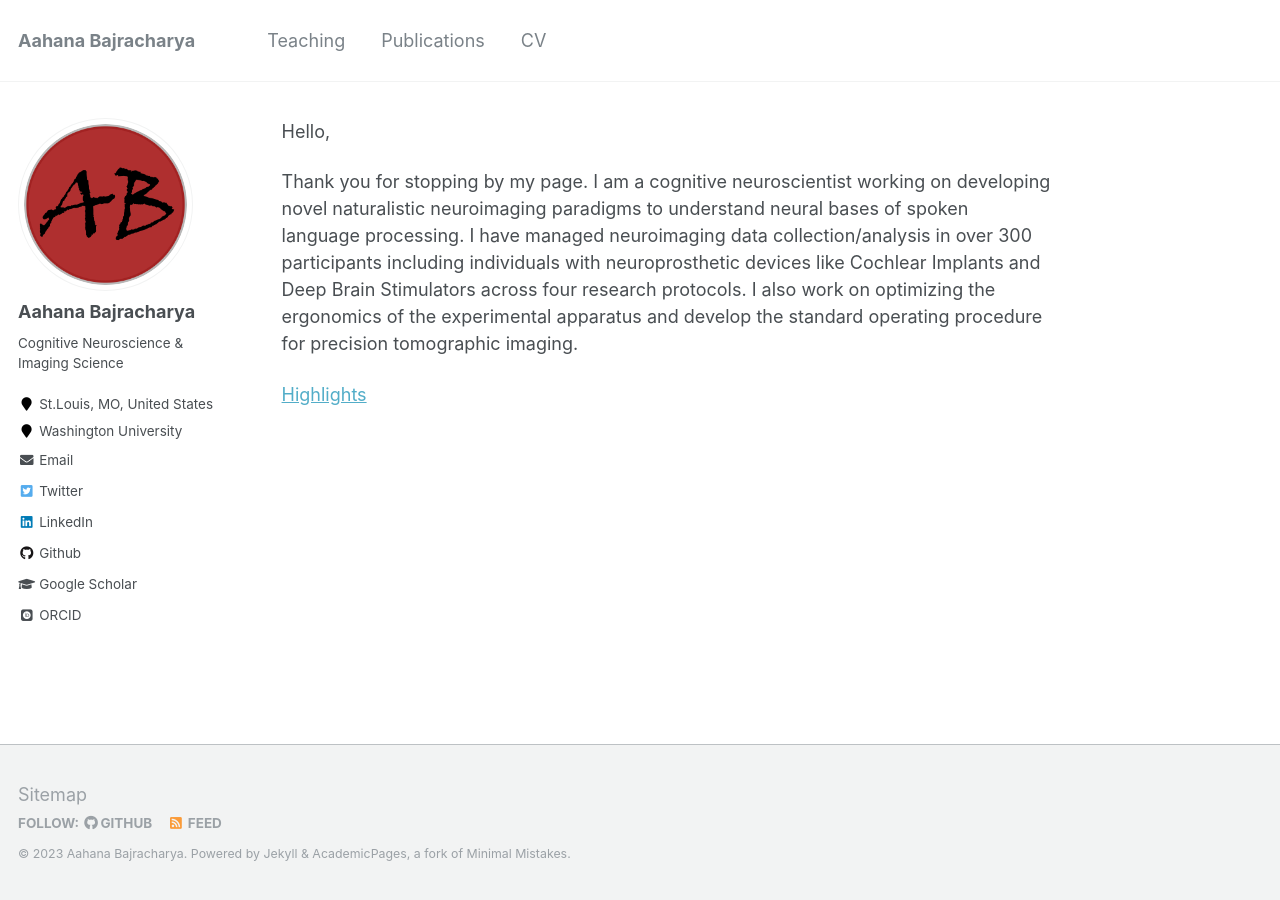
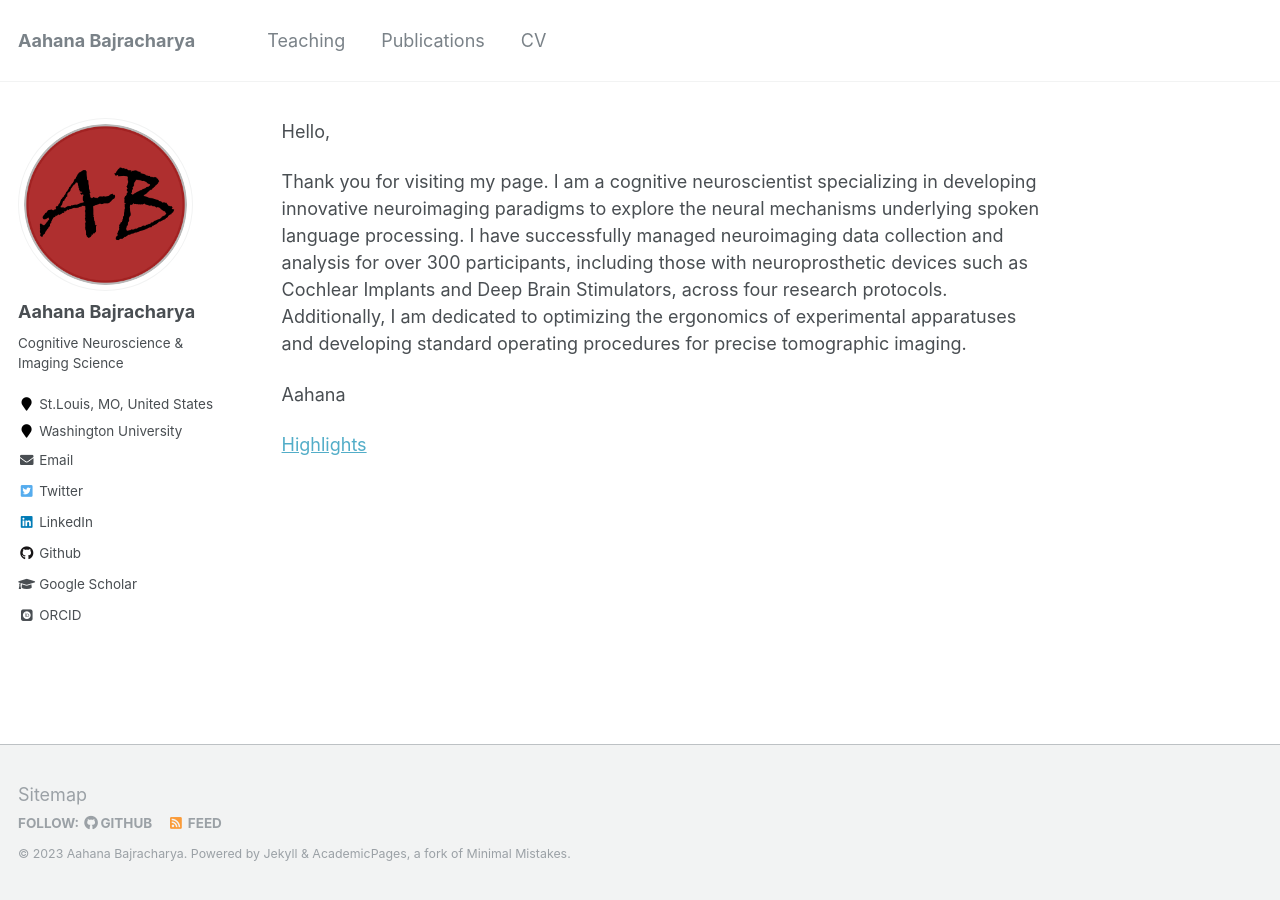
Before and after one commit to kritibhattarai23/kritibhattarai23.github.io, a Jekyll site: the page built from index.md, in a window 1280 px wide. Built offline with Jekyll 4.4.1, drawn with Linux system fonts in a browser that asks for light colours; some web fonts are replaced; our own code applies the rules of GitHub Pages for plain Markdown files.

Commit message:
Update index.md
Updated bio

```diff
--- a/index.md
+++ b/index.md
@@ -1,8 +1,8 @@
 Hello,
 
-Thank you for stopping by my page.
-I am a cognitive neuroscientist working on developing novel naturalistic neuroimaging paradigms to understand neural bases of spoken language processing. I have managed neuroimaging data collection/analysis in over 300 participants including individuals with neuroprosthetic devices like Cochlear Implants and Deep Brain Stimulators across four research protocols. I also work on optimizing the ergonomics of the experimental apparatus
-and develop the standard operating procedure for precision tomographic imaging.
+Thank you for visiting my page. I am a cognitive neuroscientist specializing in developing innovative neuroimaging paradigms to explore the neural mechanisms underlying spoken language processing. I have successfully managed neuroimaging data collection and analysis for over 300 participants, including those with neuroprosthetic devices such as Cochlear Implants and Deep Brain Stimulators, across four research protocols. Additionally, I am dedicated to optimizing the ergonomics of experimental apparatuses and developing standard operating procedures for precise tomographic imaging.
+
+Aahana
 
 <!--
 ![fNIRS 2022 poster](/assets/images/PS2_24_171_Aahana_Bajracharya_SFNIRS_2022.jpg)
```
